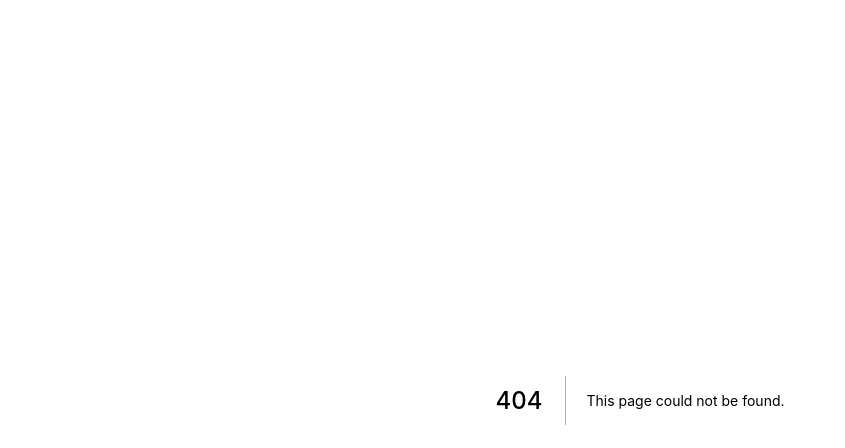
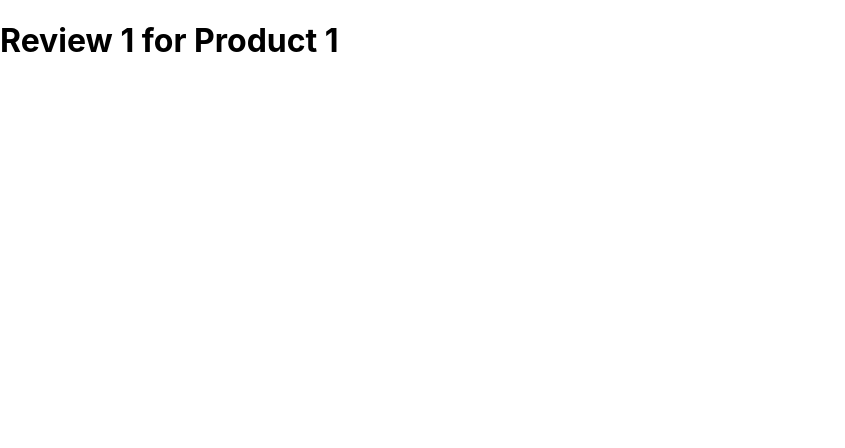
Before and after one commit to itsparasbisht/learn-next, a Next.js app: page /product/1/review/1 in a window 1280 px wide. Before the commit this address had no page. Shown: the top 448 px of the page, without its empty margins (0-845 px from the left). Built offline with nearby package versions, Linux system fonts and the light colour scheme.

Commit message:
nested dynamic routes

```diff
--- /dev/null
+++ b/pages/product/[productId]/review/[reviewId].js
@@ -0,0 +1,13 @@
+import { useRouter } from "next/router";
+
+function Review() {
+  const { productId, reviewId } = useRouter().query;
+
+  return (
+    <h1>
+      Review {reviewId} for Product {productId}
+    </h1>
+  );
+}
+
+export default Review;
```
Also changed, not shown: pages/product/[productId]/index.js (renamed from pages/product/[productId].js).
